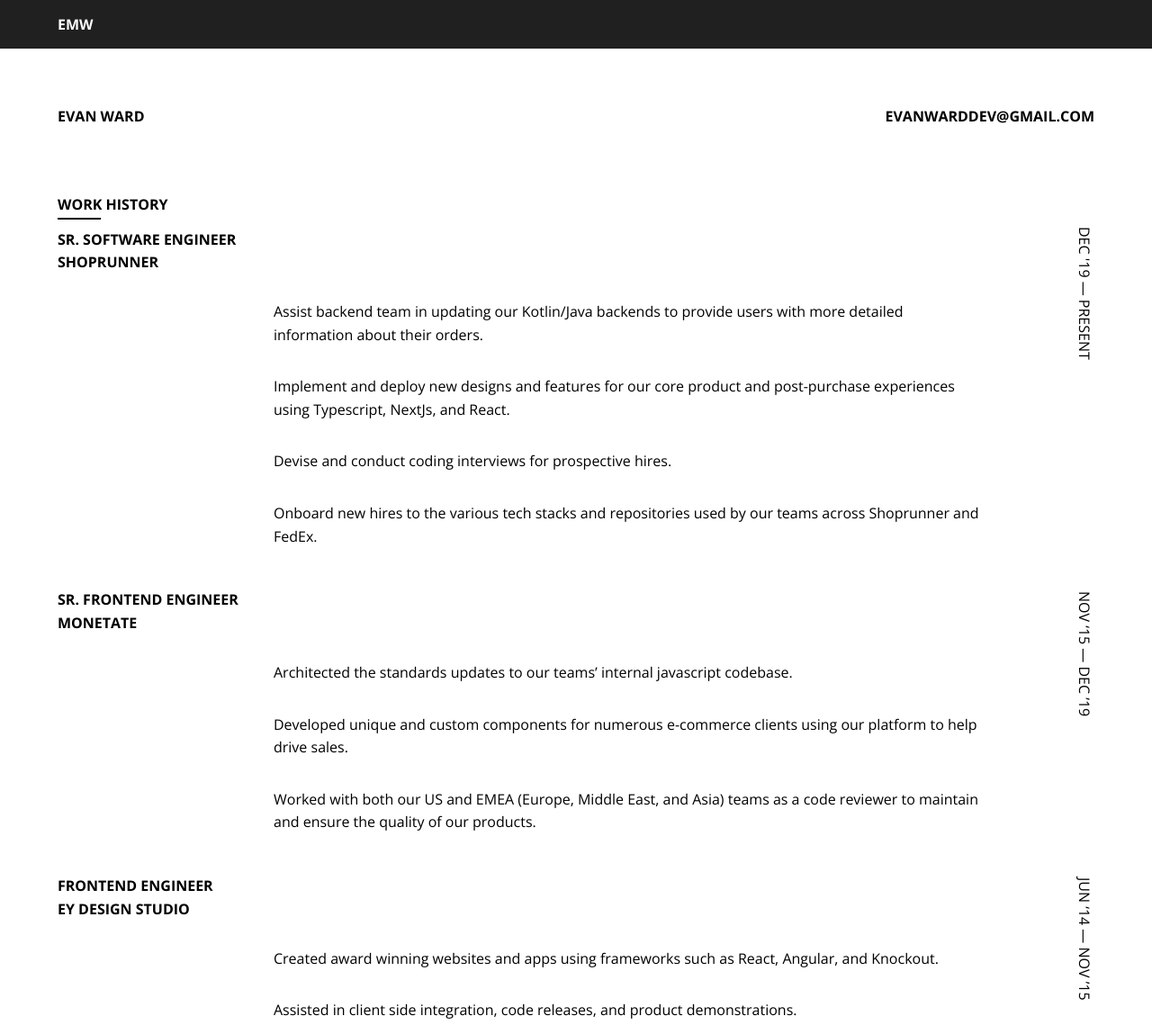
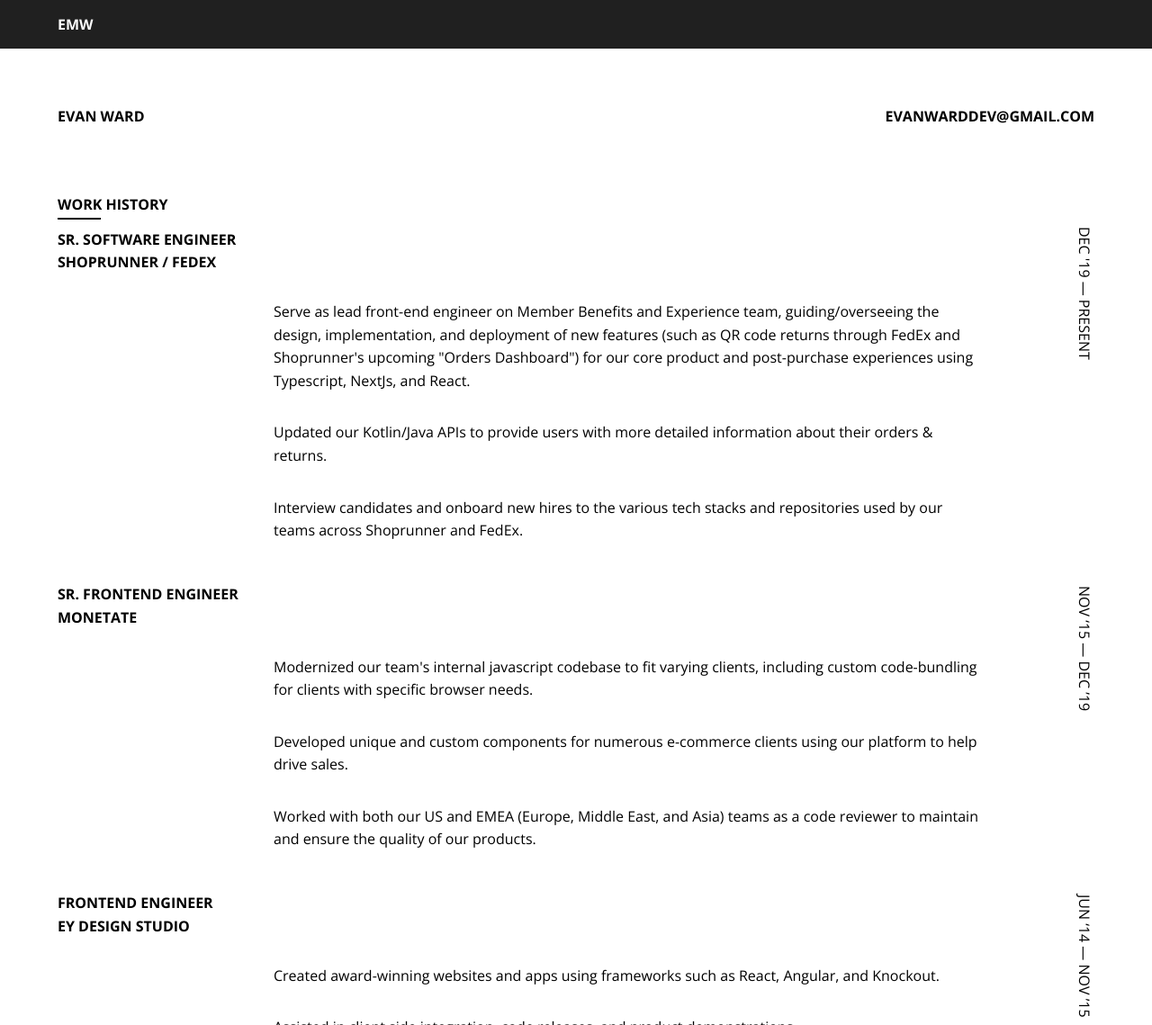
Before and after one commit to EvanWard/evanward.github.io, a plain HTML site: page index.html in a window 1280 px wide. Shown: the top 1139 px of the page at 90% size. Drawn offline with nearby package versions, Linux system fonts and the light colour scheme.

Commit message:
copy updates

```diff
--- a/index.html
+++ b/index.html
@@ -18,7 +18,11 @@
     </header>
     <div class="justify-content-space-between container">
         <span class="uppercase bold">EVAN WARD</span>
-        <span class="uppercase bold">EVANWARDDEV@GMAIL.COM</span>
+        <span class="uppercase bold">
+            <a href="mailto:evanwarddev@gmail.com?subject=You're hired!">
+                EVANWARDDEV@GMAIL.COM
+            </a>
+        </span>
     </div>
     <div class="container">
         <div class="content-block">
@@ -27,25 +31,19 @@
                     work history
                 </h1>
                 <h2>
-                    sr. software engineer<br />shoprunner
+                    sr. software engineer<br />shoprunner / Fedex
                 </h2>
                 <div class="time-line">DEC &apos;19 — PRESENT</div>
             </div>
             <div class="content-block__text">
                 <p>
-                    Assist backend team in updating our Kotlin/Java backends to provide users with
-                    more detailed information about their orders.
+                    Serve as lead front-end engineer on Member Benefits and Experience team, guiding/overseeing the design, implementation, and deployment of new features (such as QR code returns through FedEx and Shoprunner&apos;s upcoming "Orders Dashboard") for our core product and post-purchase experiences using Typescript, NextJs, and React.
                 </p>
                 <p>
-                    Implement and deploy new designs and features for our core product and
-                    post-purchase experiences using Typescript, NextJs, and React.
+                    Updated our Kotlin/Java APIs to provide users with more detailed information about their orders &amp; returns.
                 </p>
                 <p>
-                    Devise and conduct coding interviews for prospective hires.
-                </p>
-                <p>
-                    Onboard new hires to the various tech stacks and repositories used by our teams
-                    across Shoprunner and FedEx.
+                    Interview candidates and onboard new hires to the various tech stacks and repositories used by our teams across Shoprunner and FedEx.
                 </p>
             </div>
         </div>
@@ -58,7 +56,7 @@
             </div>
             <div class="content-block__text">
                 <p>
-                    Architected the standards updates to our teams’ internal javascript codebase.
+                    Modernized our team's internal javascript codebase to fit varying clients, including custom code-bundling for clients with specific browser needs.
                 </p>
                 <p>
                     Developed unique and custom components for numerous e-commerce clients
@@ -79,7 +77,7 @@
             </div>
             <div class="content-block__text">
                 <p>
-                    Created award winning websites and apps using frameworks such as React,
+                    Created award-winning websites and apps using frameworks such as React,
                     Angular, and Knockout.
                 </p>
                 <p>
--- a/styles.css
+++ b/styles.css
@@ -86,6 +86,11 @@
   top: 3rem;
 }
 
+a {
+  color: inherit;
+  text-decoration: none;
+}
+
 .content-block__text {
   padding-left: 0;
   padding-right: 5rem;
```
